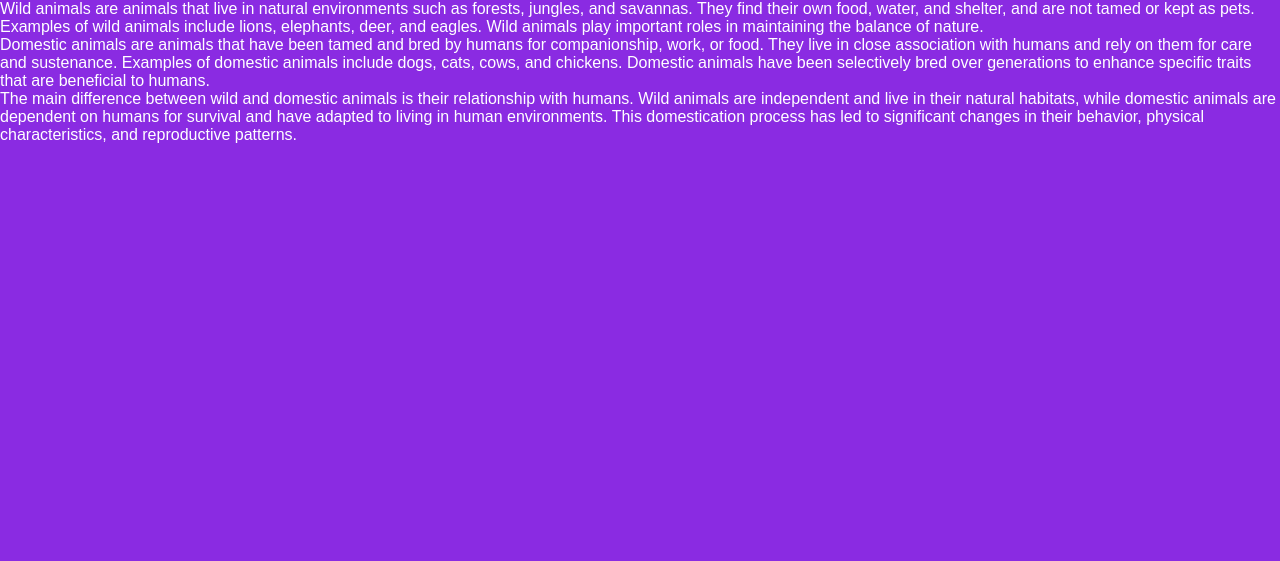
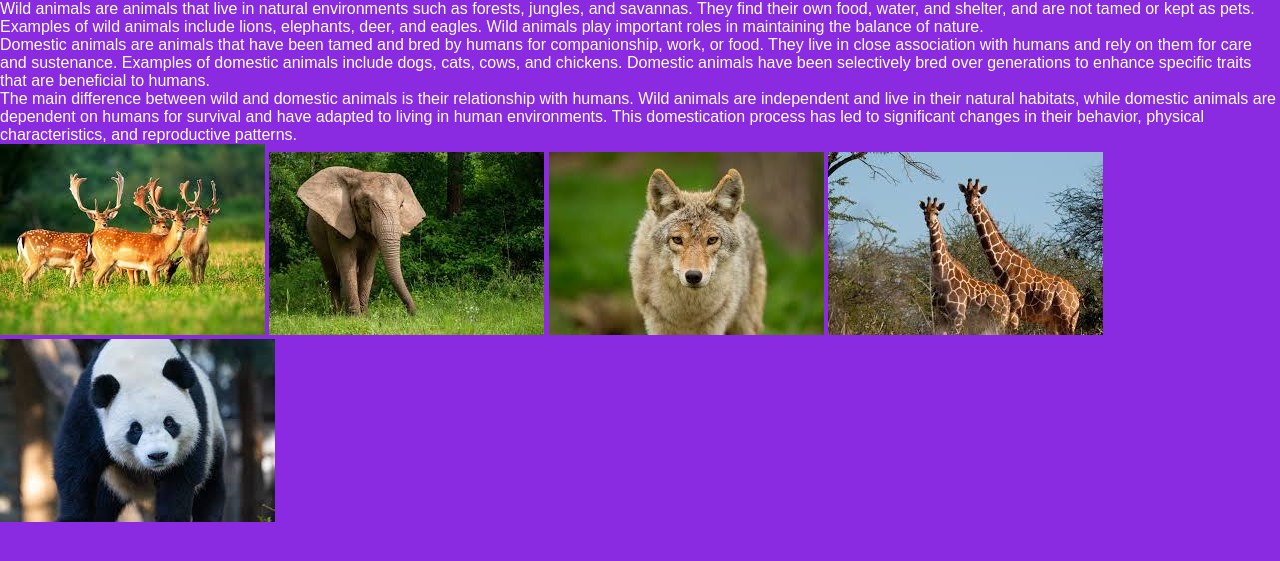
Before and after one commit to PrincessOkaroni/Phase0-discussion, a plain HTML site: page index.html in a window 1280 px wide. Shown: the part 77-638 px from the top of the page. Drawn offline with Linux system fonts and the light colour scheme.

Commit message:
made changes in images

```diff
--- a/index.html
+++ b/index.html
@@ -33,10 +33,10 @@
       domestication process has led to significant changes in their behavior,
       physical characteristics, and reproductive patterns.
     </p>
-    <img src="elephant" alt="" srcset="/images/elephant.jpg" />
-    <img src="antelope" alt="" srcset="/images/antelope.jpg" />
-    <img src="panda" alt="" srcset="/images/panda.jpg" />
-    <img src="fox" alt="" srcset="/images/fox.jpg" />
-    <img src="giraffe" alt="" srcset="/images/giraffe.jpg" />
+    <img src="/images/antelope.jpeg" alt="antelope" />
+    <img src="/images/elephant.jpeg" alt="elephant" />
+    <img src="/images/fox.jpeg" alt="fox" />
+    <img src="/images/giraffe.jpeg" alt="giraffe" />
+    <img src="/images/panda.jpeg" alt="panda" />
   </body>
 </html>
```
